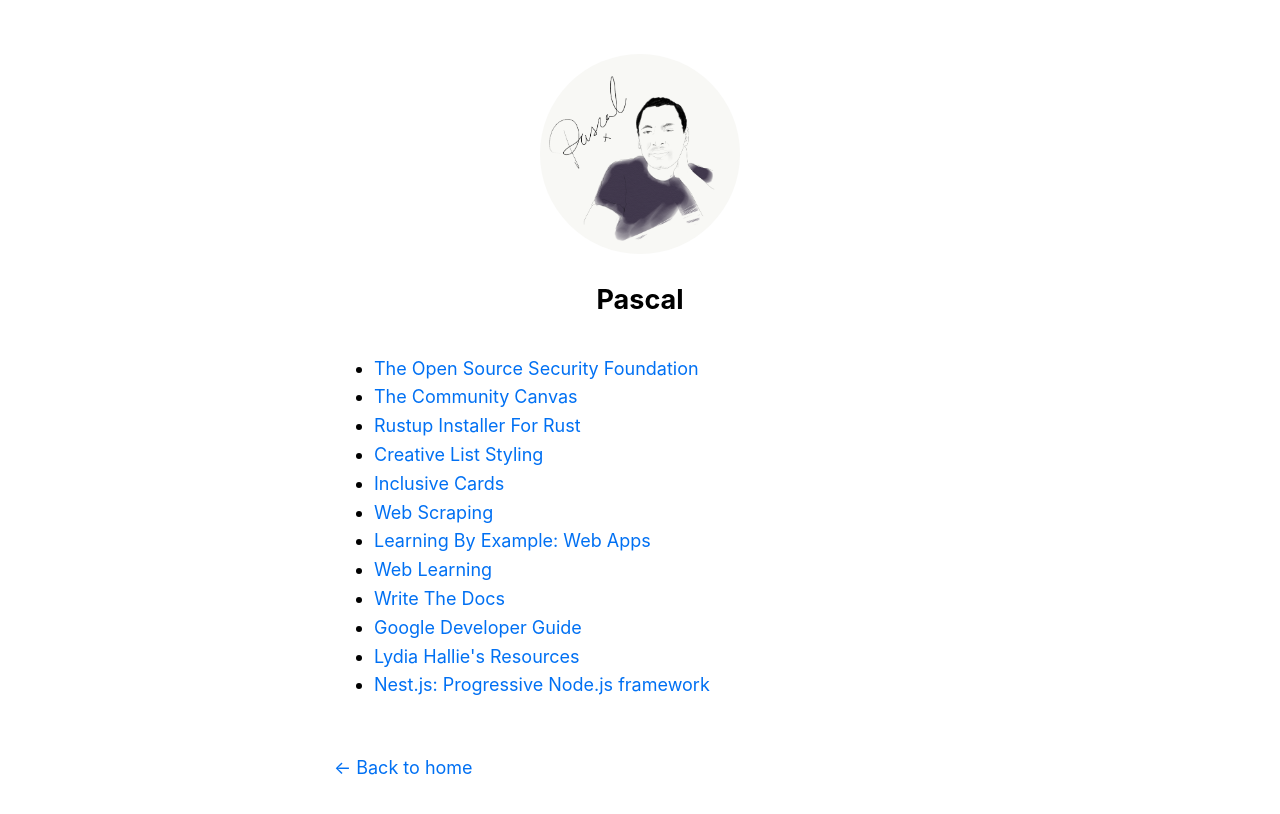
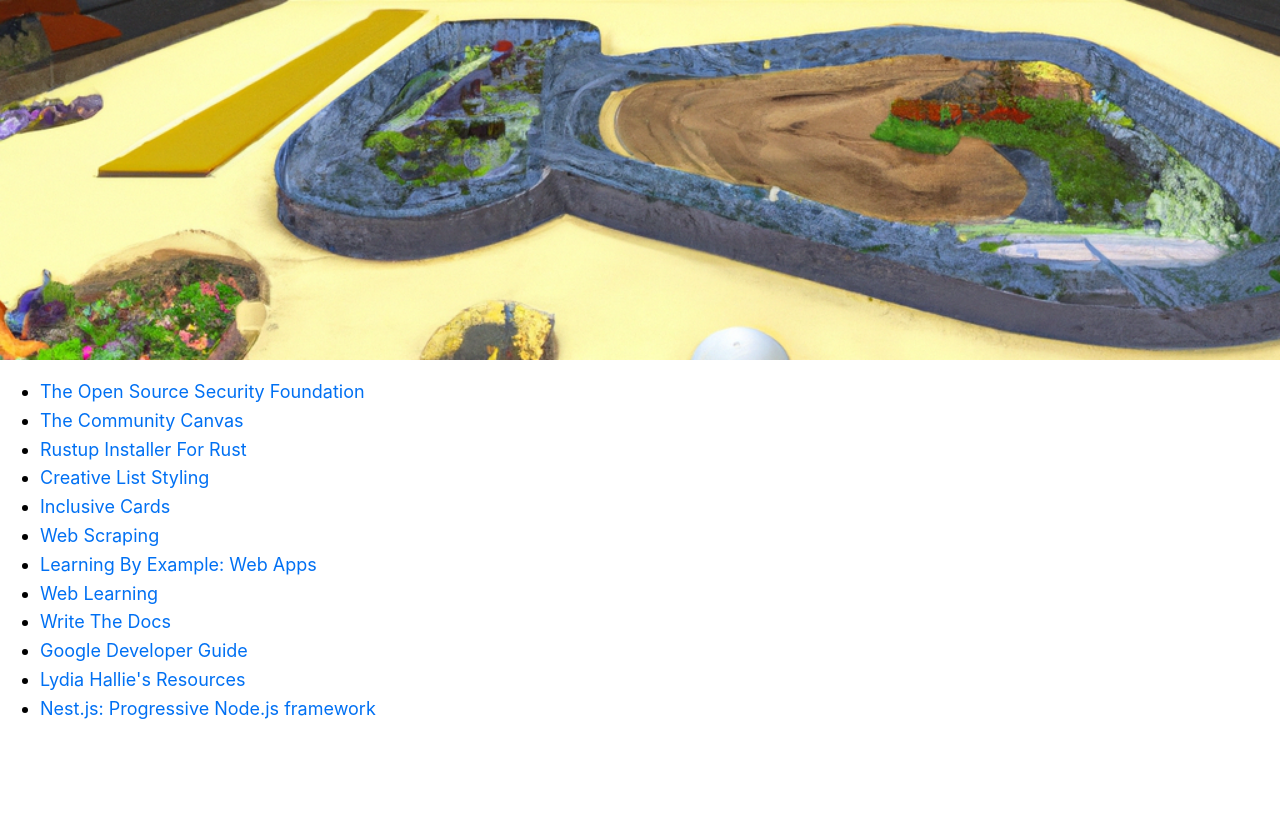
Before and after one commit to pfongkye/nextjs-blog, a Next.js app: page /garden in a window 1280 px wide. Shown: the top 814 px of the page. Built offline with nearby package versions, Linux system fonts and the light colour scheme.

Commit message:
feat: dall-e experimentation

```diff
--- a/pages/garden.js
+++ b/pages/garden.js
@@ -1,15 +1,22 @@
 import Head from "next/head";
+import Image from "next/image";
 import Link from "next/link";
-import Layout from "../components/layout";
 
 import { learnings } from "../garden/resources.json";
 
+import styles from '../styles/garden.module.css';
+
 export default function Garden() {
-    return <Layout>
+    return <div>
         <Head>
             <title>Digital Garden</title>
         </Head>
-        <ul>
+        <div className={styles.root}>
+            <div className={styles.imageWrapper}>
+        {/** image is only decorative so alt prop is empty string */}
+        <Image layout="fill" src="/images/dall_e_digital_garden.png" alt=""/>
+        </div>
+        <ul className={styles.learnings}>
             {learnings.map(({ title, link }, i) => (
                 <li key={`learning${i}`}>
                     <Link href={link}>
@@ -17,5 +24,6 @@ export default function Garden() {
                     </Link>
                 </li>))}
         </ul>
-    </Layout>
+        </div>
+    </div>
 }
--- /dev/null
+++ b/styles/garden.module.css
@@ -0,0 +1,16 @@
+
+.root {
+    --hero-height: 360px;
+}
+
+.imageWrapper {
+    position: relative;
+    left:0;
+    right: 0;
+    top: 0;
+    height: var(--hero-height);
+}
+
+.imageWrapper img {
+    object-fit: cover;
+}
```
Also changed, not shown: posts/dall_e.md (added, +12 -0 lines), public/images/dall_e_digital_garden.png (added), public/images/tinkering_dall_e.png (added).
